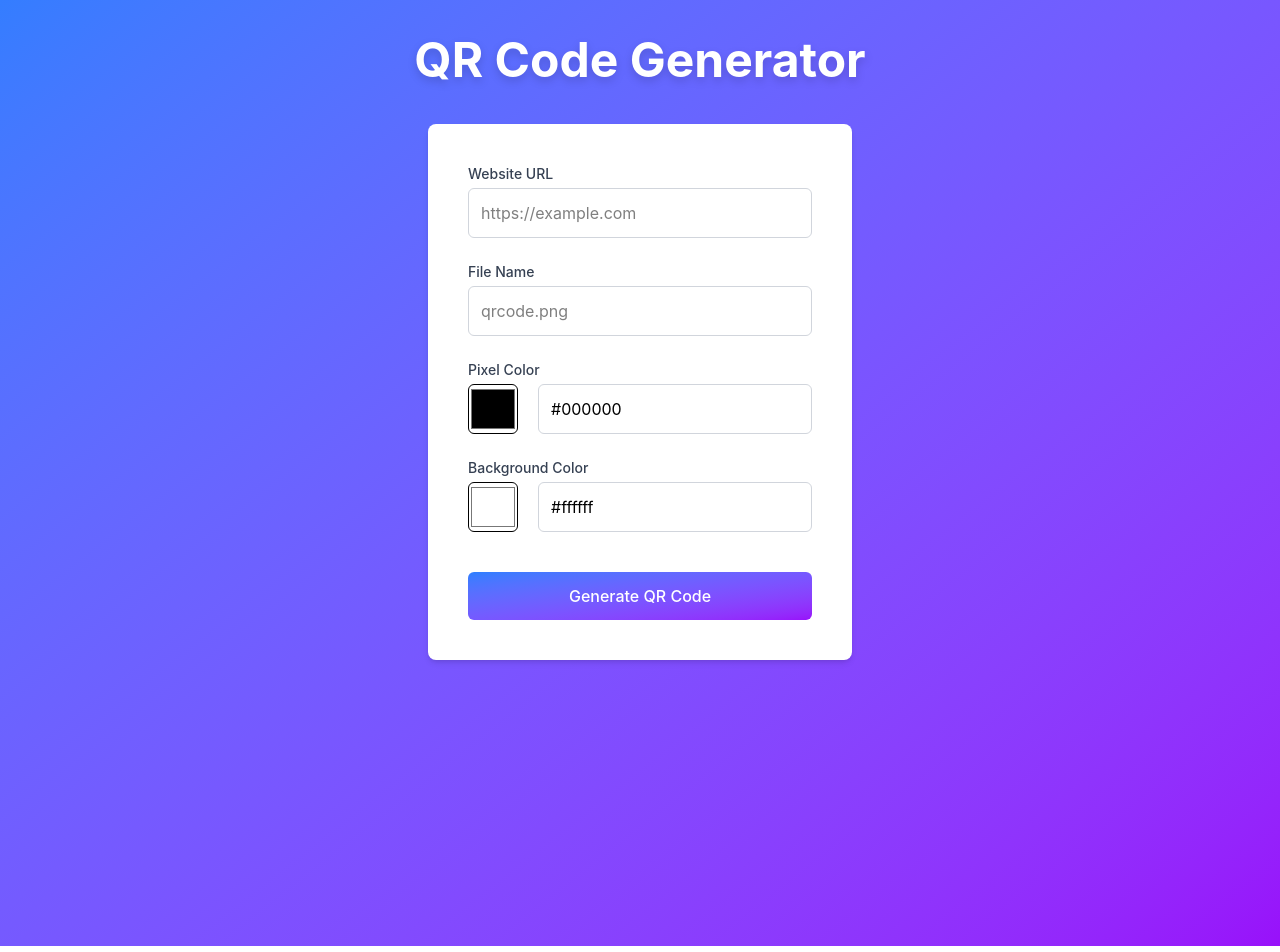
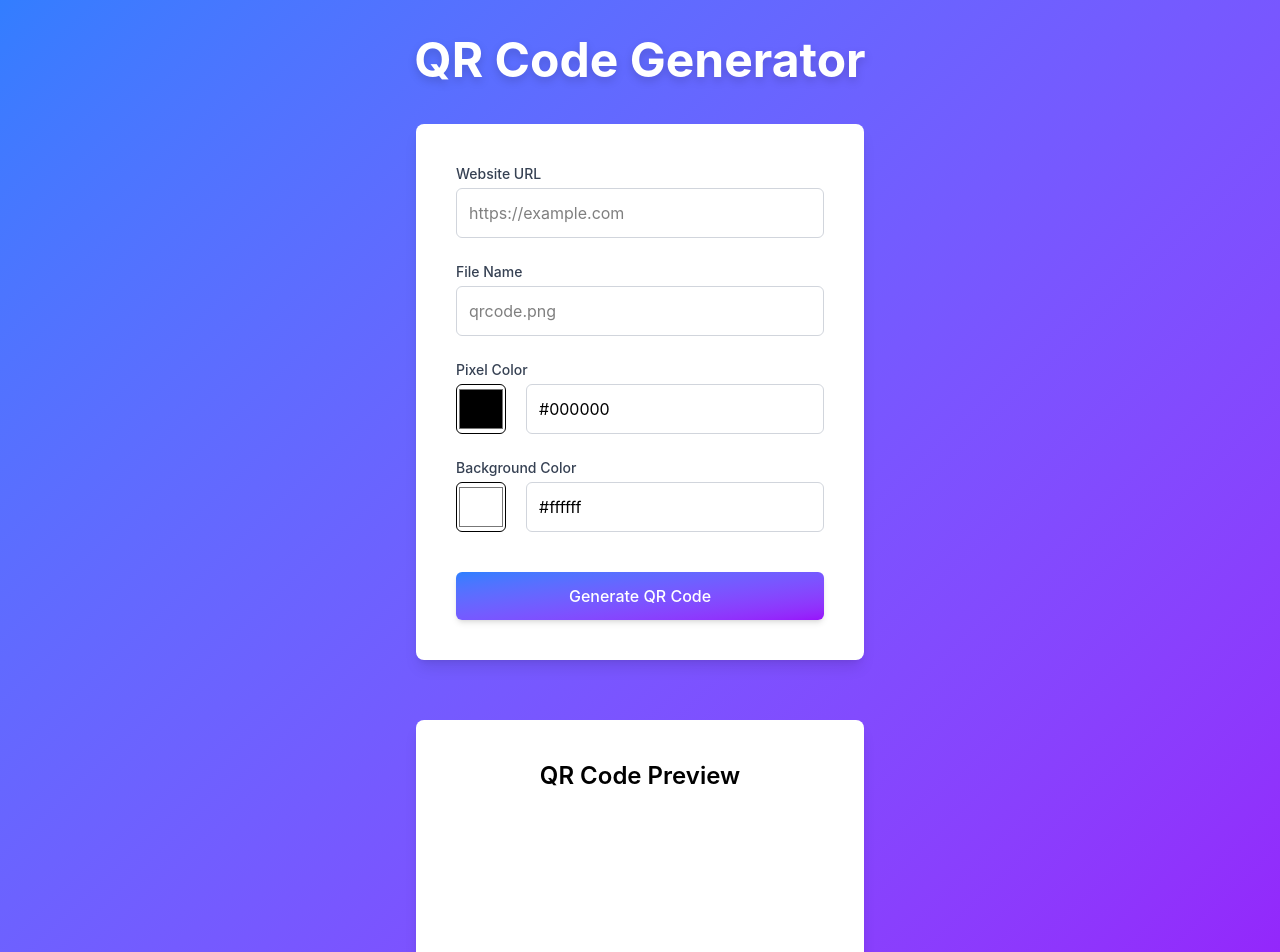
Before and after one commit to lukeclimen/qr-code-generator, a Next.js app: page /qr-code-generator/ in a window 1280 px wide. Shown: the part 60-1012 px from the top of the page. Built offline with nearby package versions, Linux system fonts and the light colour scheme.

Commit message:
Make QR Code downloadable

```diff
--- a/src/app/page.tsx
+++ b/src/app/page.tsx
@@ -4,9 +4,11 @@ import { useRef, useState } from "react";
 import QrCodeForm from "./ui/QrCodeForm";
 import { QrFormData } from "./types";
 import QRCode from "qrcode";
+import ImagePreview from "./ui/ImagePreview";
 
 export default function Home() {
   const [qrCodePreview, setQrCodePreview] = useState<string | null>(null);
+  const [downloadFileName, setDownloadFileName] = useState<string | null>(null);
   const qrCodePreviewCanvas = useRef<HTMLCanvasElement>(null);
 
   const handleQrFormSubmission = async ({
@@ -27,10 +29,12 @@ export default function Home() {
     try {
       await QRCode.toCanvas(canvas, siteUrl, options);
       setQrCodePreview(canvas.toDataURL("image/png"));
+      setDownloadFileName(fileName);
     } catch (error) {
       console.error("Failed to generate QR code:", error);
     }
   };
+
   return (
     <main className="min-h-screen bg-linear-to-br from-blue-500 to-purple-600">
       <div className="flex min-h-screen flex-col items-center justify-center p-24 gap-y-5">
@@ -38,7 +42,12 @@ export default function Home() {
           QR Code Generator
         </h1>
         <QrCodeForm onSubmit={handleQrFormSubmission} />
-        <canvas ref={qrCodePreviewCanvas} />
+        <ImagePreview
+          canvasRef={qrCodePreviewCanvas}
+          dataUrl={qrCodePreview}
+          downloadFileName={downloadFileName}
+        />
+        {/* <canvas ref={qrCodePreviewCanvas} /> */}
       </div>
     </main>
   );
--- /dev/null
+++ b/src/app/ui/ImagePreview.tsx
@@ -0,0 +1,30 @@
+import { RefObject, useRef, useState } from "react";
+
+interface ImagePreviewProps {
+  canvasRef: RefObject<HTMLCanvasElement | null>;
+  dataUrl: string | null;
+  downloadFileName: string | null;
+}
+
+export default function ImagePreview({
+  canvasRef,
+  dataUrl,
+  downloadFileName,
+}: ImagePreviewProps) {
+  return (
+    <div className="flex flex-col gap-6 bg-white p-10 m-5 rounded-lg shadow-lg w-full max-w-md">
+      <h2 className="text-2xl font-semibold text-center">QR Code Preview</h2>
+      <canvas ref={canvasRef}></canvas>
+
+      {dataUrl && (
+        <a
+          href={dataUrl}
+          download={downloadFileName}
+          className="mt-4 p-3 bg-linear-to-br from-blue-500 to-purple-600 text-white cursor-pointer rounded-md font-medium shadow-md transition-colors"
+        >
+          Download
+        </a>
+      )}
+    </div>
+  );
+}
--- a/src/app/ui/QrCodeForm.tsx
+++ b/src/app/ui/QrCodeForm.tsx
@@ -26,7 +26,7 @@ export default function QrCodeForm({
 
   return (
     <form
-      className="flex flex-col gap-6 bg-white p-10 m-5 rounded-lg shadow-md max-w-md"
+      className="flex flex-col gap-6 bg-white p-10 m-5 rounded-lg shadow-lg w-full max-w-md"
       onSubmit={handleSubmit}
     >
       <div className="flex flex-col gap-1">
@@ -67,7 +67,7 @@ export default function QrCodeForm({
       />
       <button
         type="submit"
-        className="mt-4 p-3 bg-linear-to-br from-blue-500 to-purple-600 text-white cursor-pointer rounded-md font-medium transition-colors"
+        className="mt-4 p-3 bg-linear-to-br from-blue-500 to-purple-600 text-white cursor-pointer rounded-md font-medium shadow-md transition-colors"
       >
         Generate QR Code
       </button>
```
